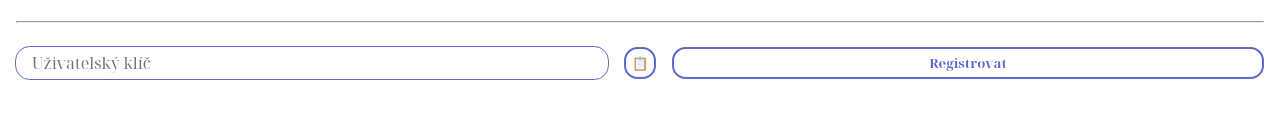
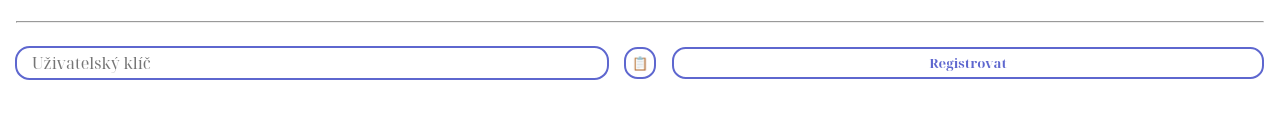
Before and after one commit to jakubslaby09/streak, a website built with Vite: page index.html in a window 1280 px wide. Shown: the part 395-514 px from the top of the page. Built offline with nearby package versions, Linux system fonts and the light colour scheme.

Commit message:
make text fields consistent with the design

```diff
--- a/src/style.css
+++ b/src/style.css
@@ -326,16 +326,18 @@ button[waiting]::before {
 }
 
 input:is([type="text"], [type="password"]) {
+  transition: outline-offset var(--transition);
   height: 2rem;
   margin: 0.5rem 0;
   border: none;
   border-radius: 0.85rem;
   padding: 0 1rem;
   box-sizing: border-box;
-  outline: solid var(--current) 0.1rem;
+  outline: solid var(--current) 0.15rem;
+  outline-offset: -0.1rem;
   font-size: inherit;
   font-family: inherit;
 }
 input:is([type="text"], [type="password"]):is(:hover, :focus):not(:disabled) {
-  outline-offset: 0.1rem;
+  outline-offset: 0;
 }
```
